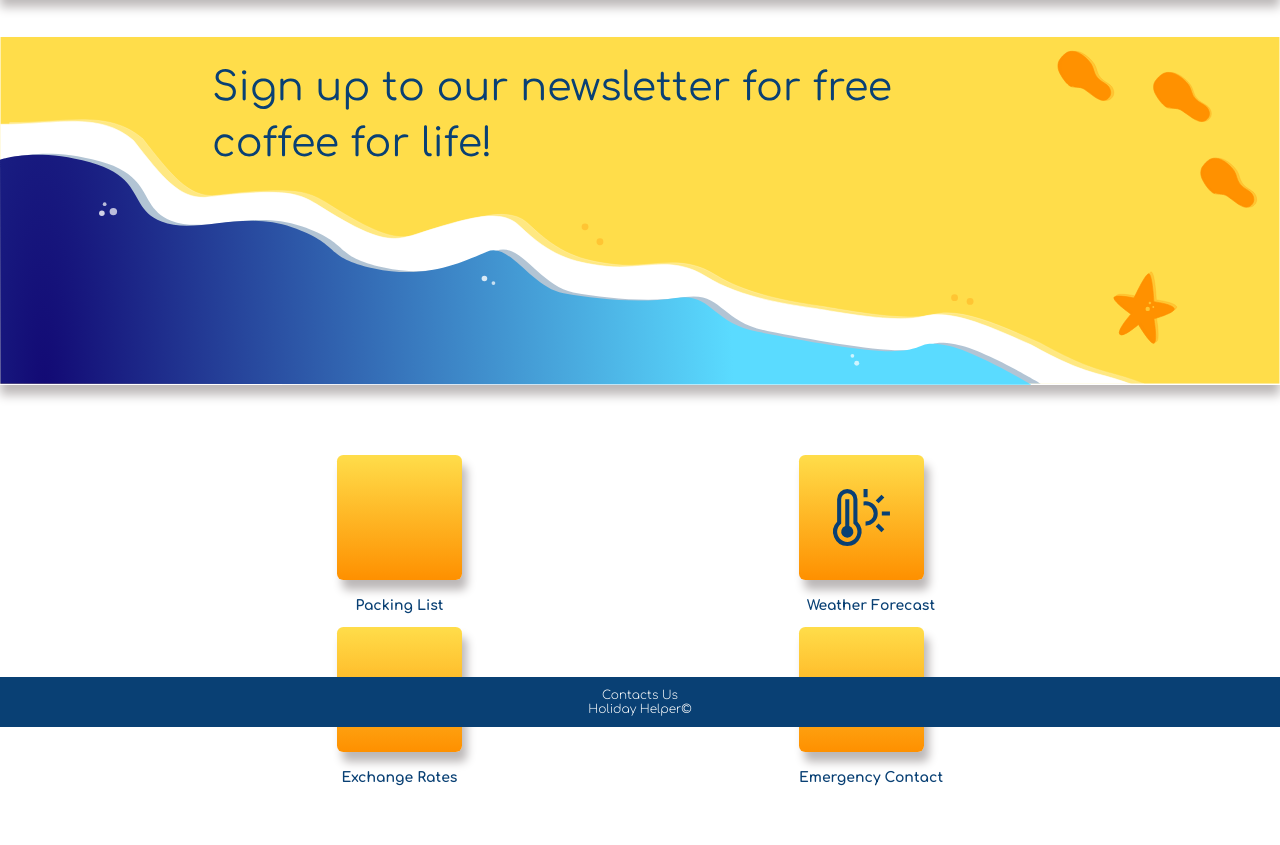
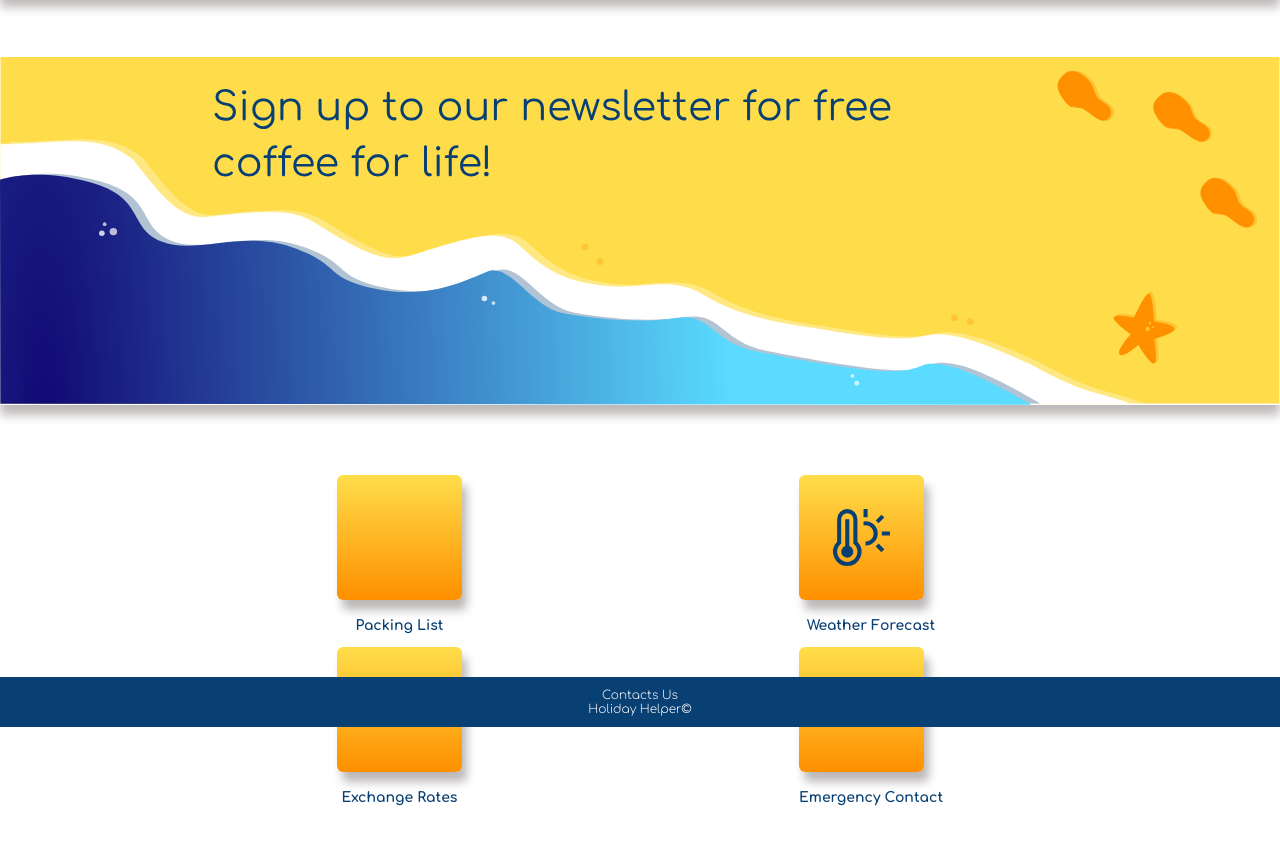
Before and after one commit to lalicia/holiday_helper_frontend, a React app: page / in a window 1280 px wide. Shown: the part 73-918 px from the top of the page. Built offline with nearby package versions, Linux system fonts and the light colour scheme; some icons are missing.

Commit message:
combined main-navigation-body and main-body in to one class to targert padding for top and bottom. Moved Navbar component outside of the main-body class so that just the main body of the page is targeted and the navbar and footer are static

```diff
--- a/src/App/App.js
+++ b/src/App/App.js
@@ -13,8 +13,8 @@ function App() {
   return (
     <div className="App">
       <Router>
+          <Navbar />
           <div className="main-body">
-          <Navbar />
             <Routes>
               <Route path="/" element={<Main />} />
               <Route path="/packing-list" element={<TodoList />} />
--- a/src/Component/Main.js/Main.css
+++ b/src/Component/Main.js/Main.css
@@ -1,12 +1,10 @@
-/* pads top so that the banner image is visible beneath navbar */
-.main-container {
-    padding-top: 50px;
+/* pads top of page so that the banner image is visible beneath navbar */
+/* pads bottom of body so footer doesn't cover content */
+.main-body {
+    padding-top: 70px;
+    padding-bottom: 50px;
 }
 
-/* pads bottom of body so footer doesn't cover content */
-.main-body {
-    padding-bottom: 50px;
-}
 
 .homebuttons{
     display: flex;
```
Lines whose indentation alone changed are shown as unchanged.
